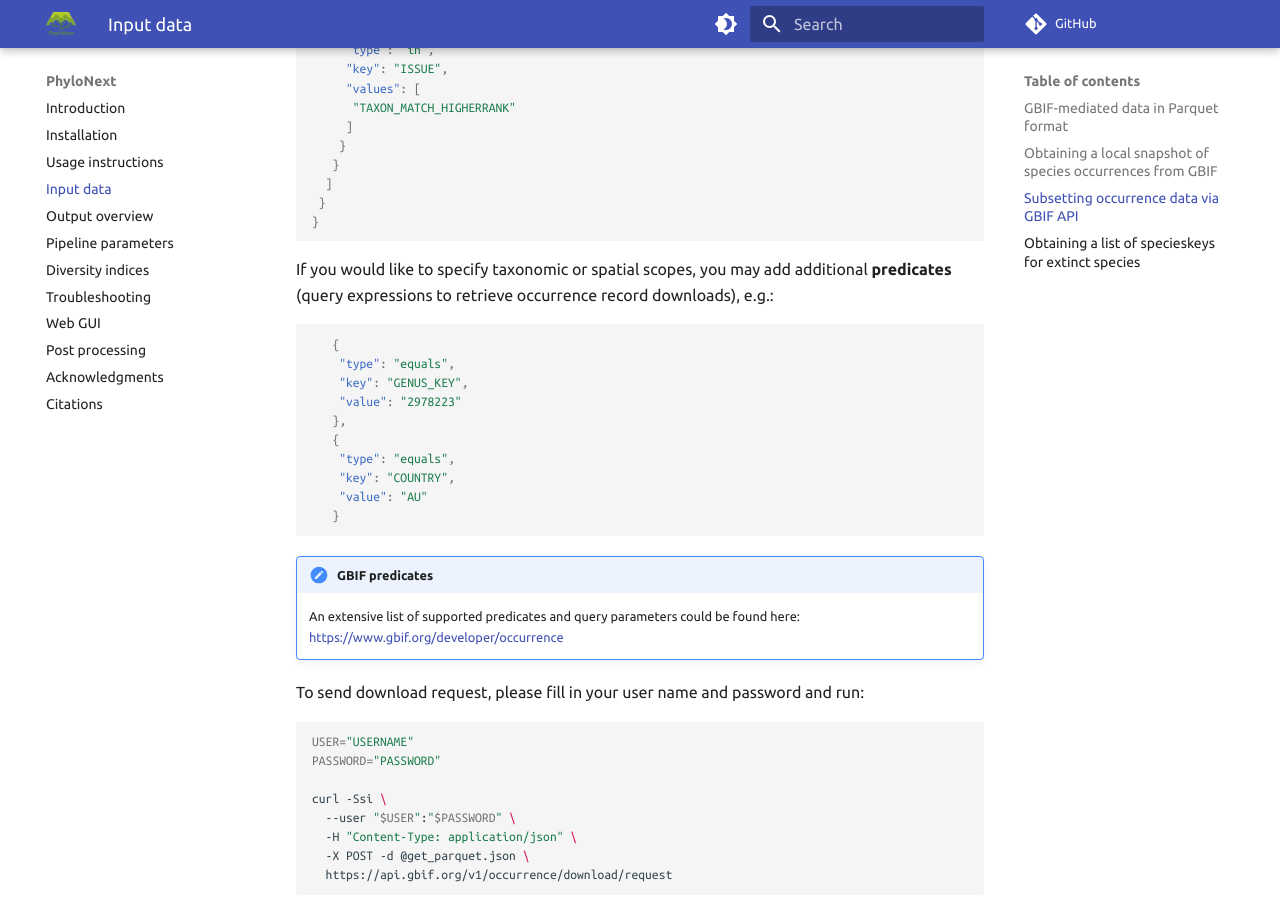
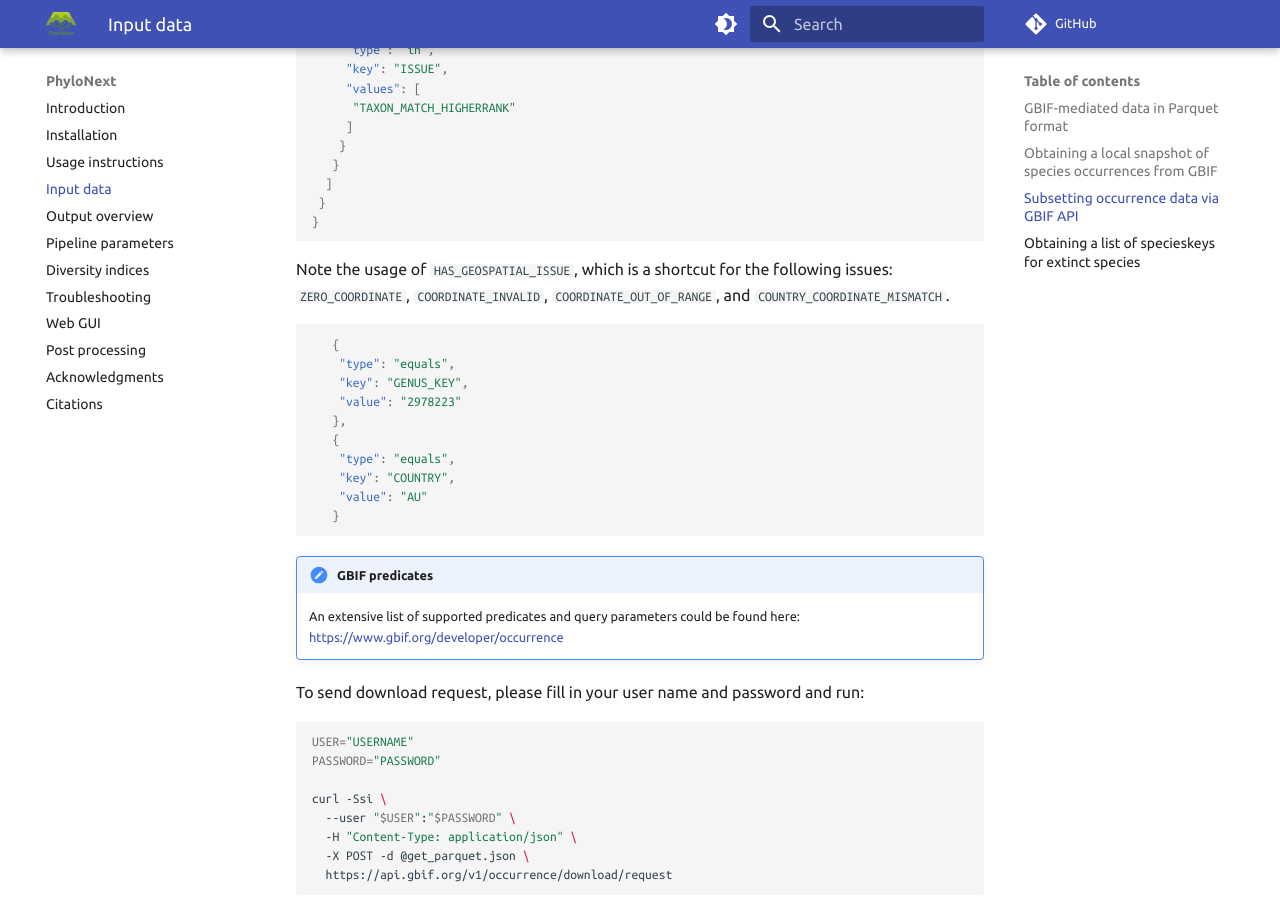
Before and after one commit to vmikk/phylonext_manual, an MkDocs documentation site: the page built from docs/inputdata.md, in a window 1280 px wide and 900 px high, scrolled down 2425 px. Built offline with MkDocs 1.6.1 and Material for MkDocs 9.7.7, drawn with Linux system fonts in a browser that asks for light colours; comment, search, counter and statistics services are not loaded.

Commit message:
add note about `HAS_GEOSPATIAL_ISSUE`

````diff
--- a/docs/inputdata.md
+++ b/docs/inputdata.md
@@ -116,7 +116,8 @@ Please replace `creator` and `notification_address` with your own.
 }
 ```
 
-If you would like to specify taxonomic or spatial scopes, you may add additional **predicates** (query expressions to retrieve occurrence record downloads), e.g.:
+Note the usage of `HAS_GEOSPATIAL_ISSUE`, which is a shortcut for the following issues:
+`ZERO_COORDINATE`, `COORDINATE_INVALID`, `COORDINATE_OUT_OF_RANGE`, and `COUNTRY_COORDINATE_MISMATCH`.
 ``` json
    {
     "type": "equals",
````
